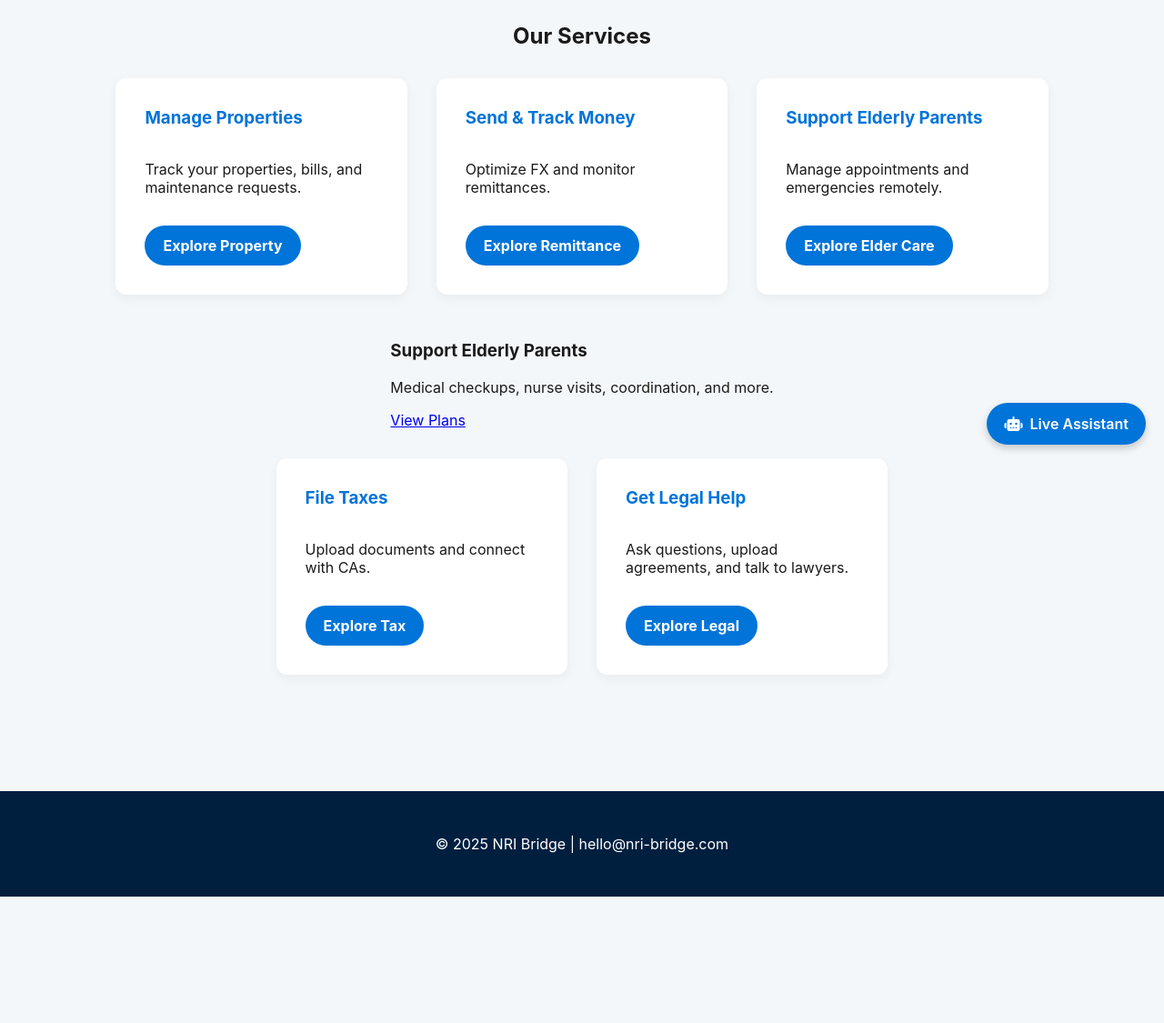
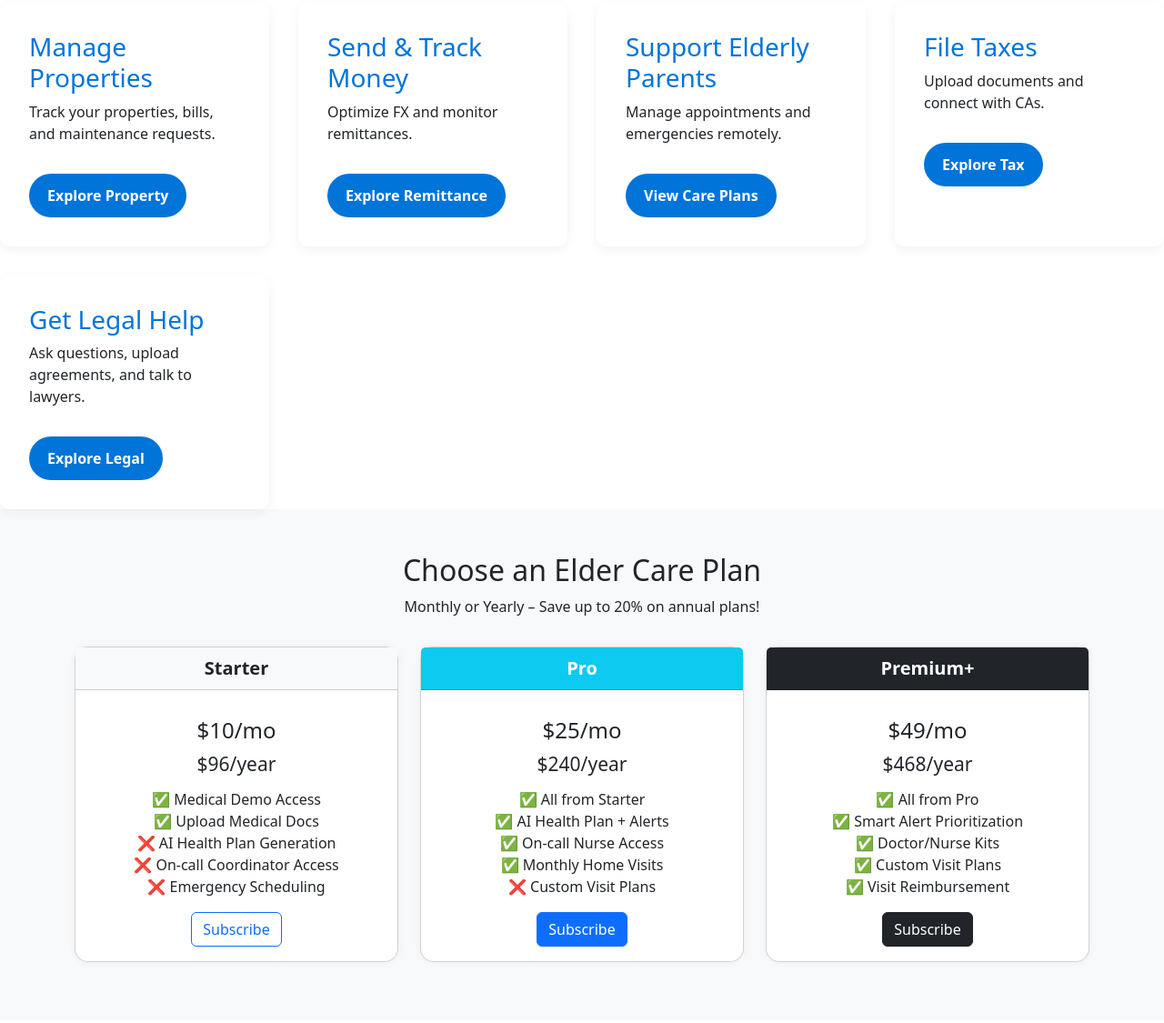
Before and after one commit to AbhishekA87/GharBaar, a plain HTML site: page index.html in a window 1280 px wide. Shown: the part 291-1416 px from the top of the page at 91% size. Before the commit the page ends 1277 px from the top, so only its background shows below. Drawn offline with nearby package versions, Linux system fonts and the light colour scheme.

Commit message:
Update index.html

```diff
--- a/index.html
+++ b/index.html
@@ -1,131 +1,26 @@
-
 <!DOCTYPE html>
 <html lang="en">
 <head>
   <meta charset="UTF-8" />
-  <meta name="viewport" content="width=device-width, initial-scale=1.0" />
+  <meta name="viewport" content="width=device-width,initial-scale=1.0" />
   <title>NRI Bridge | Home</title>
-  <link href="https://cdnjs.cloudflare.com/ajax/libs/font-awesome/6.4.0/css/all.min.css" rel="stylesheet" />
+  <link href="https://cdn.jsdelivr.net/npm/bootstrap@5.3.3/dist/css/bootstrap.min.css" rel="stylesheet">
   <style>
-    * { box-sizing: border-box; }
-    body {
-      margin: 0; font-family: 'Inter', sans-serif;
-      background: #f4f7fa; color: #1a1a1a; scroll-behavior: smooth;
-    }
-    .topbar {
-      display: flex; justify-content: space-between; align-items: center;
-      background: #001f3f; color: #fff; padding: 1rem 2rem;
-    }
+    .topbar { display: flex; justify-content: space-between; align-items: center; background: #001f3f; color: #fff; padding: 1rem 2rem; }
     .topbar h1 { margin: 0; font-size: 1.75rem; }
-    .auth-links {
-      display: flex; gap: 1.5rem;
-    }
-    .auth-links a {
-      color: #fff; text-decoration: none; font-weight: 500;
-      display: flex; align-items: center;
-    }
-    .auth-links i { margin-right: 6px; }
-
-    .hero-text {
-      text-align: center; padding: 3rem 1rem;
-      color: #fff; background: linear-gradient(135deg, #0074d9, #001f3f);
-    }
-    .hero-text h2 { font-size: 2.2rem; margin: 0.5rem 0; }
-
-    .services {
-      max-width: 1100px;
-      margin: auto;
-      padding: 2rem 1rem;
-    }
-    .services h2 {
-      text-align: center;
-      margin-bottom: 2rem;
-    }
-    .row {
-      display: flex;
-      justify-content: center;
-      flex-wrap: wrap;
-      gap: 2rem;
-      margin-bottom: 2rem;
-    }
-    .card {
-      background: #fff;
-      border-radius: 12px;
-      box-shadow: 0 4px 12px rgba(0,0,0,0.05);
-      padding: 2rem;
-      flex: 1 1 30%;
-      max-width: 30%;
-      min-width: 280px;
-      display: flex;
-      flex-direction: column;
-      justify-content: space-between;
-    }
-    .card h3 {
-      color: #0074d9;
-      margin-top: 0;
-    }
-    .explore-button {
-      margin-top: 1rem;
-      display: inline-block;
-      padding: 0.75rem 1.25rem;
-      background: #0074d9;
-      color: #fff;
-      border: none;
-      border-radius: 25px;
-      text-decoration: none;
-      font-weight: bold;
-      align-self: start;
-    }
-
-    footer {
-      text-align: center;
-      padding: 2rem 1rem;
-      background: #001f3f;
-      color: white;
-      margin-top: 4rem;
-    }
-
-    .chatbot-bubble {
-      position: fixed;
-      bottom: 20px;
-      right: 20px;
-      background: #0074d9;
-      color: #fff;
-      padding: 0.8rem 1.2rem;
-      border-radius: 30px;
-      box-shadow: 0 4px 8px rgba(0,0,0,0.2);
-      font-weight: 600;
-      cursor: pointer;
-      display: flex;
-      align-items: center;
-      z-index: 999;
-    }
-    .chatbot-bubble i {
-      margin-right: 8px;
-    }
-    .chat-window {
-      display: none;
-      position: fixed;
-      bottom: 70px;
-      right: 20px;
-      width: 300px;
-      background: #fff;
-      border-radius: 8px;
-      box-shadow: 0 4px 12px rgba(0,0,0,0.15);
-      overflow: hidden;
-      z-index: 998;
-    }
-    .chat-header {
-      background: #0074d9;
-      color: #fff;
-      padding: 1rem;
-      font-weight: bold;
-    }
-    .chat-body {
-      padding: 1rem;
-      font-size: 0.9rem;
-      color: #333;
-    }
+    .auth-links a { color: #fff; text-decoration: none; margin-left: 1rem; font-weight: 500; }
+    .hero-text { text-align: center; padding: 2rem; color: #fff; background: linear-gradient(135deg, #0074d9, #001f3f); }
+    .hero-text h2 { font-size: 2rem; margin: 0.5rem 0; }
+    .modules-grid { display: grid; grid-template-columns: repeat(auto-fit, minmax(260px, 1fr)); gap: 2rem; margin-top: 2rem; }
+    .module { background: #fff; padding: 2rem; border-radius: 10px; box-shadow: 0 4px 12px rgba(0,0,0,0.05); }
+    .module h3 { color: #0074d9; }
+    .explore-button { margin-top: 1rem; display: inline-block; padding: 0.75rem 1.25rem; background: #0074d9; color: #fff; border: none; border-radius: 25px; text-decoration: none; font-weight: bold; }
+    .pricing-section { background-color: #f8f9fa; padding: 3rem 1rem; text-align: center; }
+    .pricing-header { margin-bottom: 2rem; }
+    .card { border-radius: 15px; box-shadow: 0 0 10px rgba(0,0,0,0.05); margin-bottom: 1rem; }
+    .card-header { font-size: 1.25rem; font-weight: bold; }
+    .price { font-size: 1.5rem; margin: 10px 0; }
+    footer { text-align: center; padding: 2rem 1rem; background: #001f3f; color: white; margin-top: 4rem; }
   </style>
 </head>
 <body>
@@ -133,8 +28,8 @@
   <div class="topbar">
     <h1>NRI Bridge</h1>
     <div class="auth-links">
-      <a href="#"><i class="fas fa-sign-in-alt"></i>Login</a>
-      <a href="#"><i class="fas fa-user-plus"></i>Signup</a>
+      <a href="#">Login</a>
+      <a href="#">Signup</a>
     </div>
   </div>
 
@@ -143,41 +38,93 @@
     <p>One platform to manage your property, remittances, taxes, legal and elder care – securely and remotely.</p>
   </section>
 
-  <section class="services">
-    <h2>Our Services</h2>
-    <div class="row">
-      <div class="card">
+  <section class="section">
+    <h2 style="text-align:center;">Our Services</h2>
+    <div class="modules-grid">
+      <div class="module">
         <h3>Manage Properties</h3>
         <p>Track your properties, bills, and maintenance requests.</p>
         <a href="property.html" class="explore-button">Explore Property</a>
       </div>
-      <div class="card">
+      <div class="module">
         <h3>Send & Track Money</h3>
         <p>Optimize FX and monitor remittances.</p>
         <a href="remittance.html" class="explore-button">Explore Remittance</a>
       </div>
-      <div class="card">
+      <div class="module">
         <h3>Support Elderly Parents</h3>
         <p>Manage appointments and emergencies remotely.</p>
-        <a href="eldercare.html" class="explore-button">Explore Elder Care</a>
+        <a href="#elder-pricing" class="explore-button">View Care Plans</a>
       </div>
-      <div class="service-card">
-  <h3>Support Elderly Parents</h3>
-  <p>Medical checkups, nurse visits, coordination, and more.</p>
-  <a href="pricing.html" class="btn btn-secondary">View Plans</a>
-</div>
-
-    </div>
-    <div class="row">
-      <div class="card">
+      <div class="module">
         <h3>File Taxes</h3>
         <p>Upload documents and connect with CAs.</p>
         <a href="tax.html" class="explore-button">Explore Tax</a>
       </div>
-      <div class="card">
+      <div class="module">
         <h3>Get Legal Help</h3>
         <p>Ask questions, upload agreements, and talk to lawyers.</p>
         <a href="legal.html" class="explore-button">Explore Legal</a>
+      </div>
+    </div>
+  </section>
+
+  <!-- Elder Care Pricing Section -->
+  <section class="pricing-section" id="elder-pricing">
+    <div class="container">
+      <div class="pricing-header">
+        <h2>Choose an Elder Care Plan</h2>
+        <p>Monthly or Yearly – Save up to 20% on annual plans!</p>
+      </div>
+      <div class="row justify-content-center">
+        <div class="col-md-4">
+          <div class="card">
+            <div class="card-header bg-light">Starter</div>
+            <div class="card-body">
+              <div class="price">$10/mo<br><small>$96/year</small></div>
+              <ul class="list-unstyled">
+                <li>✅ Medical Demo Access</li>
+                <li>✅ Upload Medical Docs</li>
+                <li>❌ AI Health Plan Generation</li>
+                <li>❌ On-call Coordinator Access</li>
+                <li>❌ Emergency Scheduling</li>
+              </ul>
+              <button class="btn btn-outline-primary">Subscribe</button>
+            </div>
+          </div>
+        </div>
+        <div class="col-md-4">
+          <div class="card">
+            <div class="card-header bg-info text-white">Pro</div>
+            <div class="card-body">
+              <div class="price">$25/mo<br><small>$240/year</small></div>
+              <ul class="list-unstyled">
+                <li>✅ All from Starter</li>
+                <li>✅ AI Health Plan + Alerts</li>
+                <li>✅ On-call Nurse Access</li>
+                <li>✅ Monthly Home Visits</li>
+                <li>❌ Custom Visit Plans</li>
+              </ul>
+              <button class="btn btn-primary">Subscribe</button>
+            </div>
+          </div>
+        </div>
+        <div class="col-md-4">
+          <div class="card">
+            <div class="card-header bg-dark text-white">Premium+</div>
+            <div class="card-body">
+              <div class="price">$49/mo<br><small>$468/year</small></div>
+              <ul class="list-unstyled">
+                <li>✅ All from Pro</li>
+                <li>✅ Smart Alert Prioritization</li>
+                <li>✅ Doctor/Nurse Kits</li>
+                <li>✅ Custom Visit Plans</li>
+                <li>✅ Visit Reimbursement</li>
+              </ul>
+              <button class="btn btn-dark">Subscribe</button>
+            </div>
+          </div>
+        </div>
       </div>
     </div>
   </section>
@@ -186,29 +133,5 @@
     <p>&copy; 2025 NRI Bridge | hello@nri-bridge.com</p>
   </footer>
 
-  <div class="chatbot-bubble" onclick="toggleChat()">
-    <i class="fas fa-robot"></i> Live Assistant
-  </div>
-  <div class="chat-window" id="chatWindow">
-    <div class="chat-header">NRI Bridge Assistant</div>
-    <div class="chat-body">
-      <p>Hi! How can I help you today?</p>
-      <ul>
-        <li>🏠 Property</li>
-        <li>💸 Remittance</li>
-        <li>🩺 Elder Care</li>
-        <li>📄 Tax Filing</li>
-        <li>⚖️ Legal Advice</li>
-      </ul>
-    </div>
-  </div>
-
-  <script>
-    function toggleChat() {
-      const chat = document.getElementById('chatWindow');
-      chat.style.display = chat.style.display === 'block' ? 'none' : 'block';
-    }
-  </script>
-
 </body>
 </html>
```
